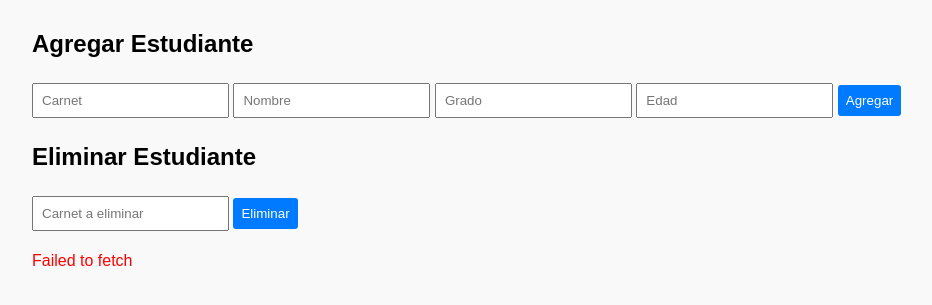
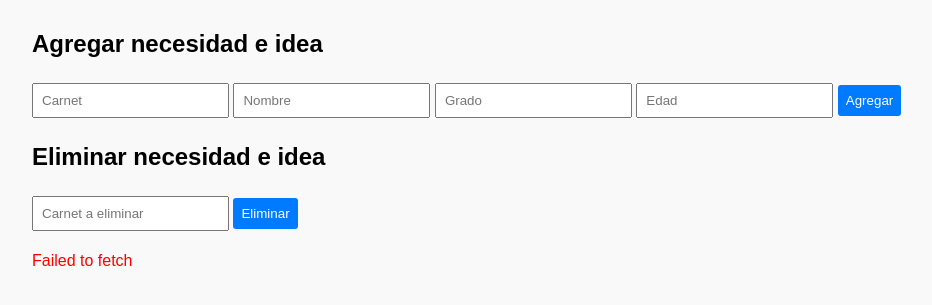
Before and after one commit to angelfranci21-a11y/mi-primer-api, a FastAPI app: page / in a window 1280 px wide. Shown: the part 138-443 px from the top of the page, without its empty margins (8-940 px from the left). Run offline with FastAPI, Linux system fonts and the light colour scheme.

Commit message:
index.html

```diff
--- a/mi_api/app/templates/index.html
+++ b/mi_api/app/templates/index.html
@@ -2,7 +2,7 @@
 <html lang="es">
 <head>
     <meta charset="UTF-8" />
-    <title>Gestión de Estudiantes</title>
+    <title>Gestión de procesos</title>
     <style>
         body {
             font-family: Arial, sans-serif;
@@ -61,7 +61,7 @@
         </tbody>
     </table>
 
-    <h2>Agregar Estudiante</h2>
+    <h2>Agregar necesidad e idea</h2>
     <form id="form-agregar">
         <input type="number" id="carnet" placeholder="Carnet" required />
         <input type="text" id="nombre" placeholder="Nombre" required />
@@ -70,7 +70,7 @@
         <button type="submit">Agregar</button>
     </form>
 
-    <h2>Eliminar Estudiante</h2>
+    <h2>Eliminar necesidad e idea</h2>
     <form id="form-eliminar">
         <input type="number" id="carnet-eliminar" placeholder="Carnet a eliminar" required />
         <button type="submit">Eliminar</button>
```
